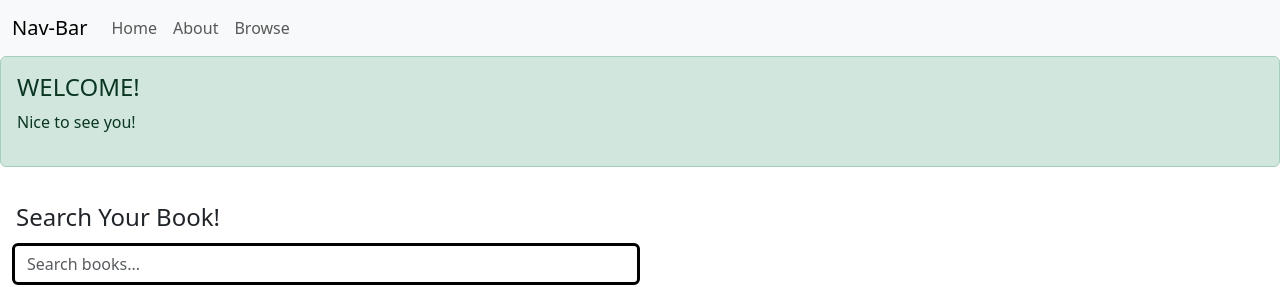
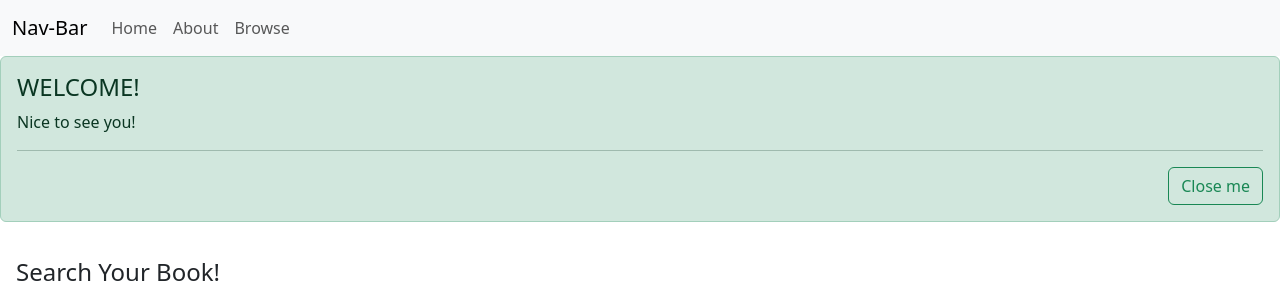
Before and after one commit to GianmariaRicciolini/library-project, a React (Create React App) app: page / in a window 1280 px wide. Shown: the top 287 px of the page. Built offline with nearby package versions, Linux system fonts and the light colour scheme.

Commit message:
css update

```diff
--- a/src/App.css
+++ b/src/App.css
@@ -42,3 +42,6 @@
 .selected-card {
   border: 5px solid rgb(4, 198, 40);
 }
+img {
+  cursor: pointer;
+}
--- a/src/components/BookList.jsx
+++ b/src/components/BookList.jsx
@@ -46,6 +46,7 @@ class BookList extends Component {
     );
   }
 }
+
 export default BookList;
 
 // function BookList() {
--- a/src/components/Welcome.jsx
+++ b/src/components/Welcome.jsx
@@ -1,11 +1,28 @@
 import Alert from "react-bootstrap/Alert";
+import Button from "react-bootstrap/Button";
+import { useState } from "react";
 
 function Welcome() {
+  const [show, setShow] = useState(true);
+
   return (
-    <Alert variant="success">
-      <Alert.Heading>WELCOME!</Alert.Heading>
-      <p>Nice to see you!</p>
-    </Alert>
+    <>
+      <Alert show={show} variant="success">
+        <Alert.Heading>WELCOME!</Alert.Heading>
+        <p>Nice to see you!</p>
+        <hr />
+        <div className="d-flex justify-content-end">
+          <Button onClick={() => setShow(false)} variant="outline-success">
+            Close me
+          </Button>
+        </div>
+      </Alert>
+      {!show && (
+        <Button className="btn btn-success" onClick={() => setShow(true)}>
+          Show Alert
+        </Button>
+      )}
+    </>
   );
 }
 
```
